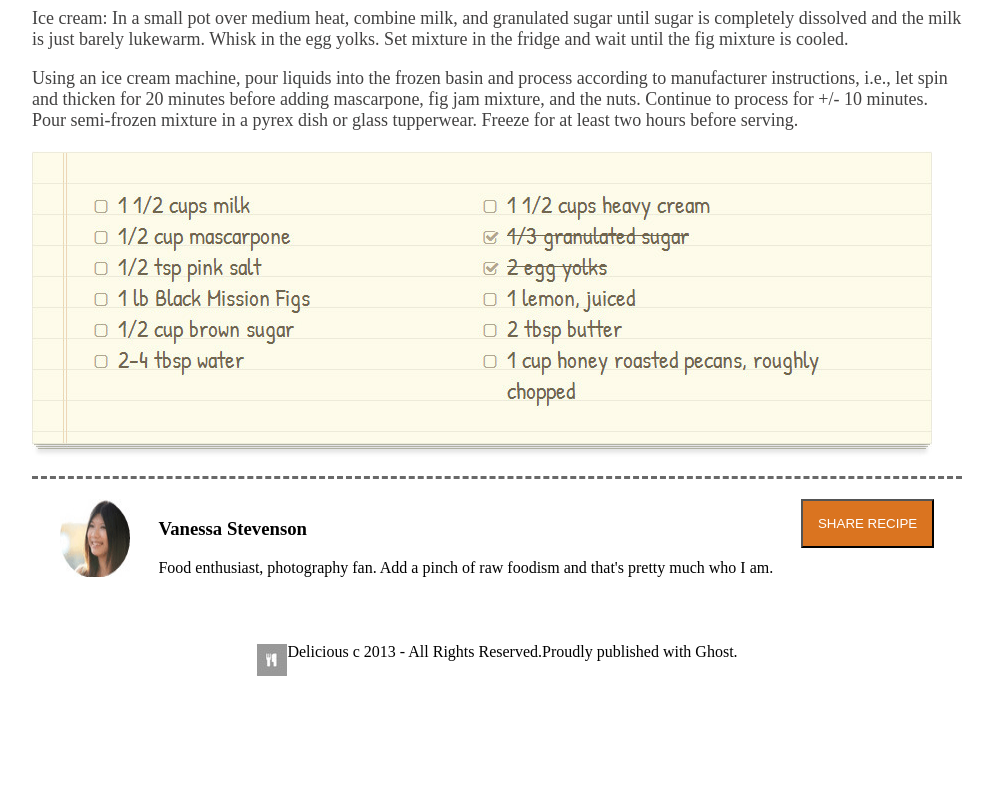
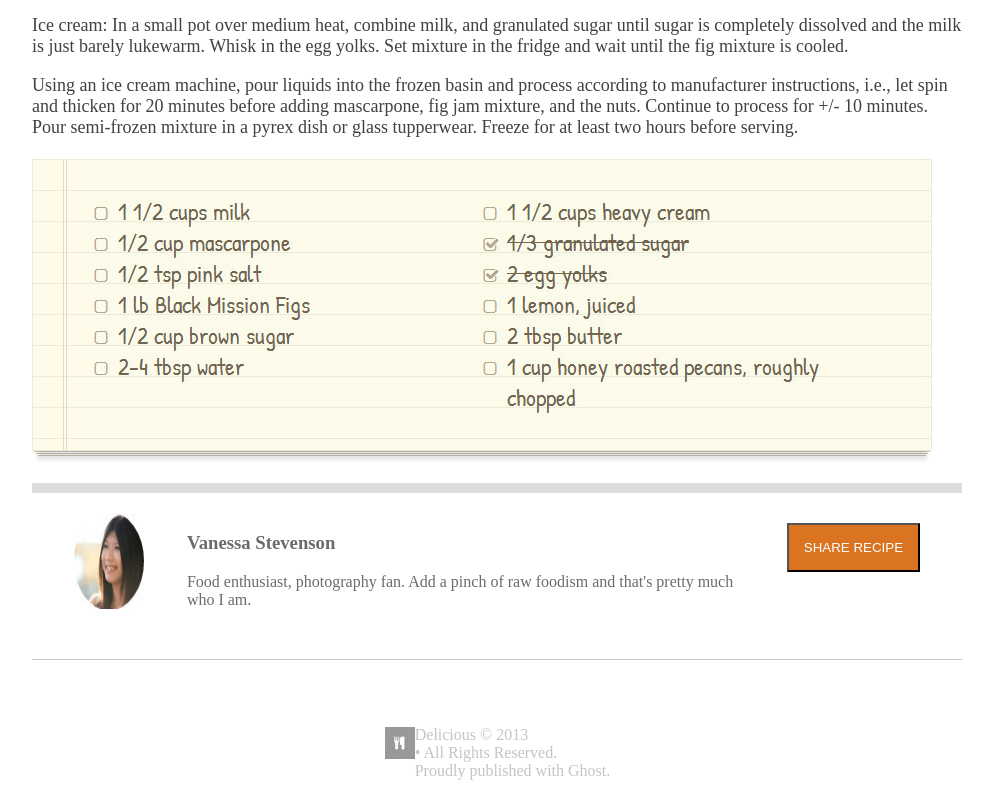
Before and after one commit to ckaynatividad/lab-10, a website: page index.html in a window 1280 px wide. Shown: the part 914-1710 px from the top of the page, without its empty margins (143-1136 px from the left). Before the commit the page ends 1606 px from the top, so only its background shows below. Drawn offline with Linux system fonts and the light colour scheme; a web font is replaced by a local one.

Commit message:
justify content of footer and editing borders

```diff
--- a/index.html
+++ b/index.html
@@ -41,15 +41,17 @@
         </div>
     <div id="vanessa-section">
         <img id="vs" src="./assets/van-pic.png">
-        <div id="d-vs"><h3>Vanessa Stevenson</h3> Food enthusiast, photography fan. Add a pinch of raw foodism and that's pretty much who I am. </div>
+        <div id="p-vs"><h3>Vanessa Stevenson</h3> Food enthusiast, photography fan. Add a pinch of raw foodism and that's pretty much who I am. </div>
         <button id="share-recipe">SHARE RECIPE</button>
     </div>
 
 <footer>
     <p>
-<img src="./assets/small-logo.png"></p>
-<p id="footer-text">Delicious c 2013 - All Rights Reserved.</p>
-<p>Proudly published with Ghost.</p>
+<img src="./assets/small-logo.png"></p><br>
+<p id="footer-text">
+    Delicious © 2013<br>
+    • All Rights Reserved.<br>
+Proudly published with Ghost.<br>
 </main>
     <script type="module" src="./app.js"></script>
 </body>
--- a/styles/style.css
+++ b/styles/style.css
@@ -11,7 +11,7 @@ p {
 header {
     display: flex;
     justify-content: space-between;
-    border-bottom: dimgray dashed 3px;
+    border-bottom: 10px solid rgba(128, 128, 128, 0.274);
     padding-bottom: 40px;
 }
 
@@ -19,7 +19,7 @@ header {
     display: flex;
     justify-content: right;
     flex: inline;
-    height: fit-contentgit a;
+    height: fit-content;
 
 }
 
@@ -47,18 +47,22 @@ img {
 }
 
 #p-vs {
-    width: 100%;
-    position: relative;
-    padding-left: 200px;
+    width: 60%;
 }
 
+#vs {
 
+}
 
 #vanessa-section {
     padding-top: 20px;
+    padding-bottom: 50px;
     display: flex;
     justify-content: space-evenly;
-    border-top: dimgray dashed 3px;
+    border-top: 10px solid rgba(128, 128, 128, 0.274);
+    font-family: 'Source Serif Pro', serif;
+    font-size: medium;
+    color: rgb(109, 106, 106);
 
 }
 
@@ -70,7 +74,10 @@ footer {
     display: flex;
     justify-content: center;
     padding-top: 50px;
-
+    text-align: justify;
+    border-top: solid 1px rgba(128, 128, 128, 0.452);
+    font-family: 'Source Serif Pro', serif;
+    color: rgba(128, 128, 128, 0.466);
 }
 
 button {
@@ -78,4 +85,5 @@ button {
     color: white;
     height: fit-content;
     padding: 15px;
+    margin-top: 10px;
 }
```
Also changed, not shown: assets/border.png (added).
